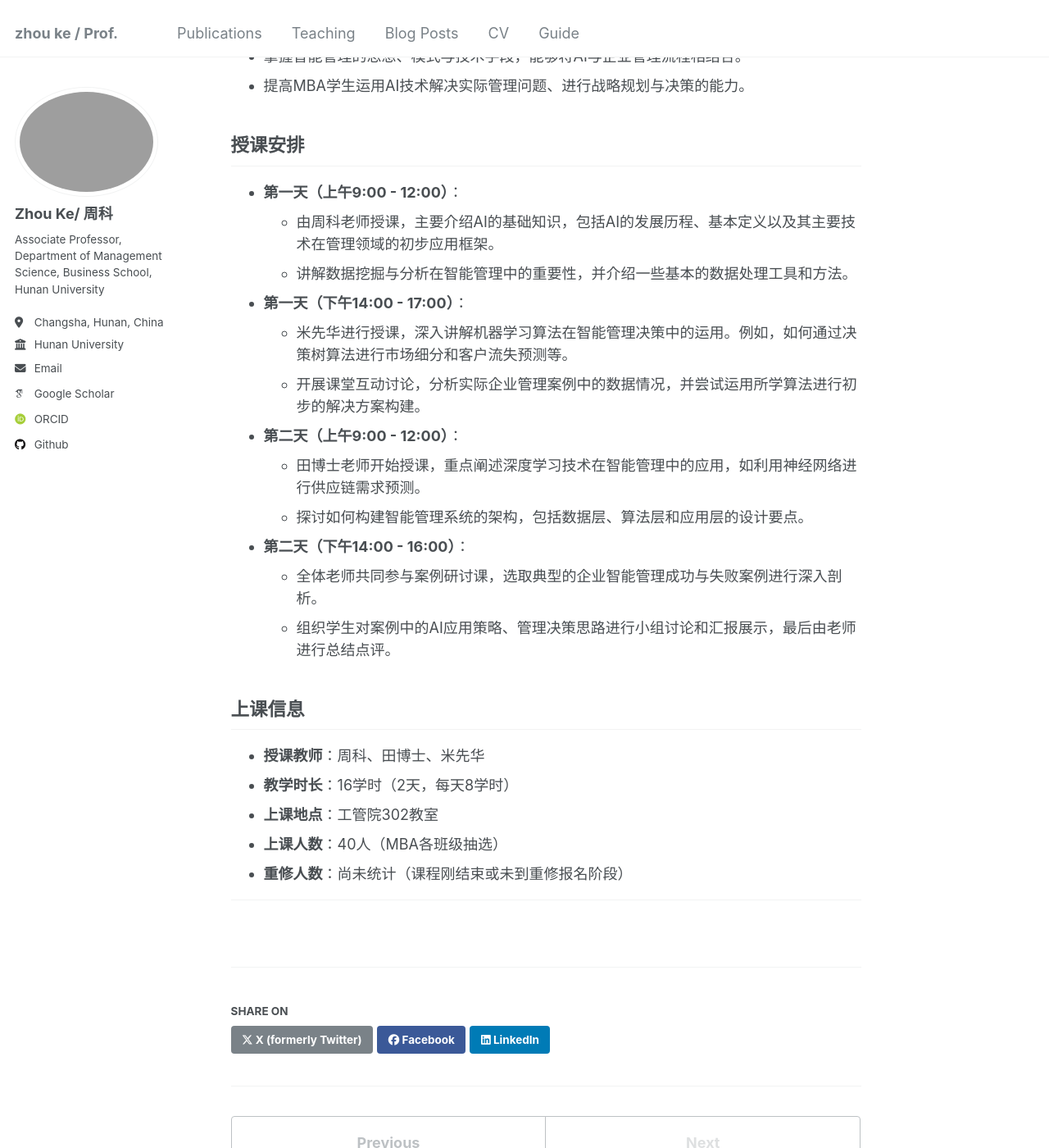
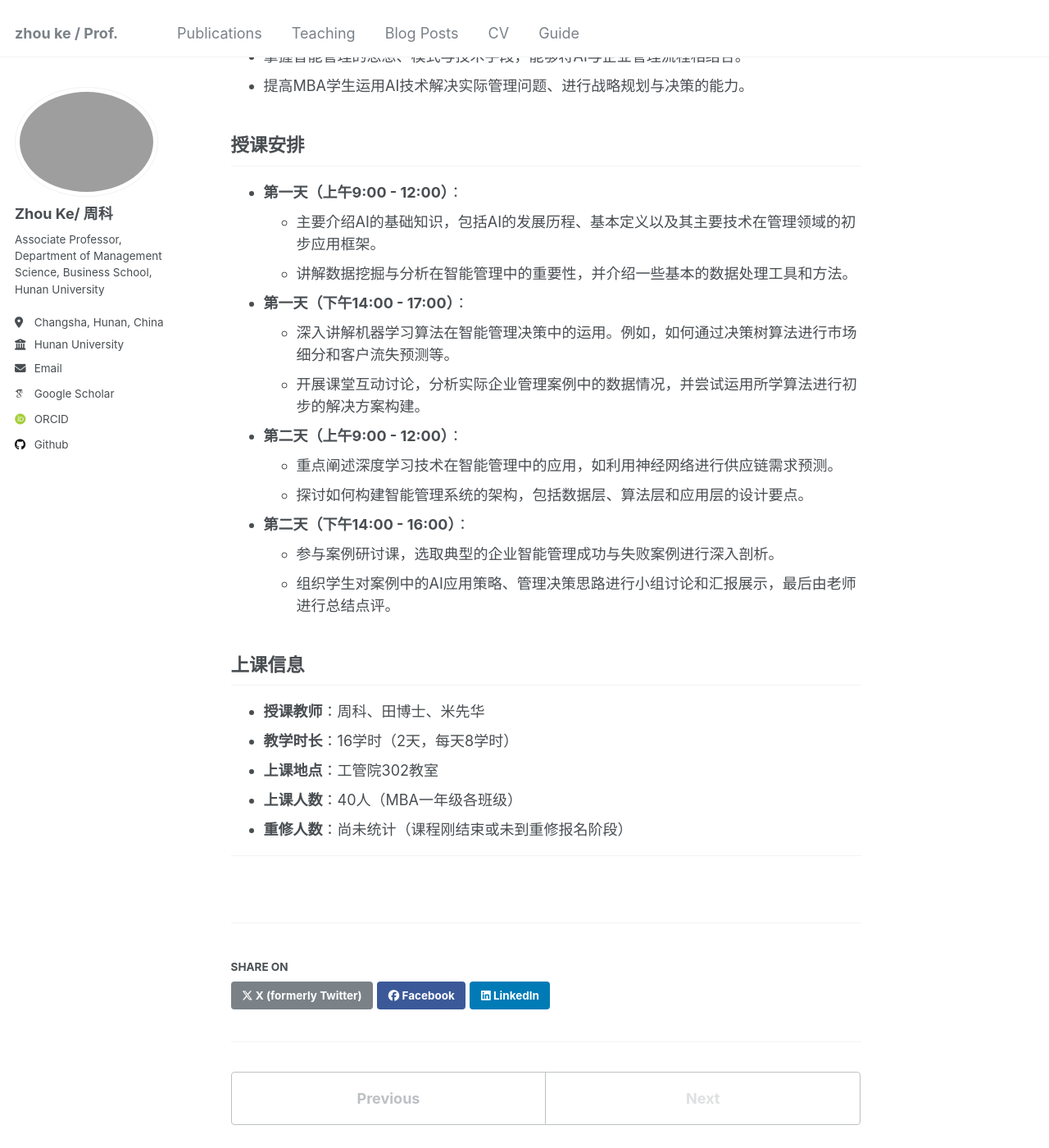
Before and after one commit to hustzhke/hustzhke.github.io, a Jekyll site: the page built from _teaching/2025AIMBA-spring-teaching-1.md, in a window 1280 px wide and 1400 px high, scrolled down 462 px. Shown: the whole window at 82% size. Built offline with Jekyll 4.4.1, drawn with Linux system fonts in a browser that asks for light colours; some web fonts are replaced.

```diff
--- a/_teaching/2025-spring-teaching-1.md
+++ b/_teaching/2025AIMBA-spring-teaching-1.md
@@ -22,16 +22,16 @@
 ## 授课安排
 
 - **第一天（上午9:00 - 12:00）**：
-    - 由周科老师授课，主要介绍AI的基础知识，包括AI的发展历程、基本定义以及其主要技术在管理领域的初步应用框架。
+    - 主要介绍AI的基础知识，包括AI的发展历程、基本定义以及其主要技术在管理领域的初步应用框架。
     - 讲解数据挖掘与分析在智能管理中的重要性，并介绍一些基本的数据处理工具和方法。
 - **第一天（下午14:00 - 17:00）**：
-    - 米先华进行授课，深入讲解机器学习算法在智能管理决策中的运用。例如，如何通过决策树算法进行市场细分和客户流失预测等。
+    - 深入讲解机器学习算法在智能管理决策中的运用。例如，如何通过决策树算法进行市场细分和客户流失预测等。
     - 开展课堂互动讨论，分析实际企业管理案例中的数据情况，并尝试运用所学算法进行初步的解决方案构建。
 - **第二天（上午9:00 - 12:00）**：
-    - 田博士老师开始授课，重点阐述深度学习技术在智能管理中的应用，如利用神经网络进行供应链需求预测。
+    - 重点阐述深度学习技术在智能管理中的应用，如利用神经网络进行供应链需求预测。
     - 探讨如何构建智能管理系统的架构，包括数据层、算法层和应用层的设计要点。
 - **第二天（下午14:00 - 16:00）**：
-    - 全体老师共同参与案例研讨课，选取典型的企业智能管理成功与失败案例进行深入剖析。
+    - 参与案例研讨课，选取典型的企业智能管理成功与失败案例进行深入剖析。
     - 组织学生对案例中的AI应用策略、管理决策思路进行小组讨论和汇报展示，最后由老师进行总结点评。
 
 ## 上课信息
@@ -39,7 +39,7 @@
 - **授课教师**：周科、田博士、米先华
 - **教学时长**：16学时（2天，每天8学时）
 - **上课地点**：工管院302教室
-- **上课人数**：40人（MBA各班级抽选）
+- **上课人数**：40人（MBA一年级各班级）
 - **重修人数**：尚未统计（课程刚结束或未到重修报名阶段）
 
 ---
```
Also changed, not shown: _posts/2025-01-01-blog-post-1.md (+0 -3 lines), _teaching/2024QF-spring-teaching-1.md (renamed from _teaching/2014-spring-teaching-1.md), _teaching/2025FE-spring-teaching-2.md (renamed from _teaching/2025-spring-teaching-2.md).
